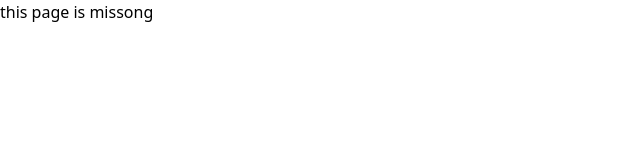
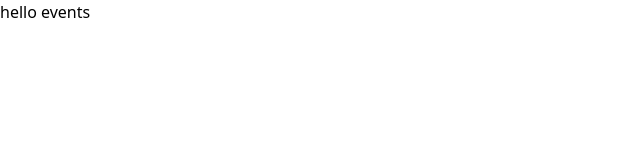
Before and after one commit to tolu-c/special-octo-sniffle, a Next.js app in the folder my-project/: page /events in a window 1280 px wide. Before the commit this address had no page. Shown: the top 160 px of the page, without its empty margins (0-640 px from the left). Built offline with nearby package versions, Linux system fonts and the light colour scheme.

Commit message:
added events page

```diff
--- /dev/null
+++ b/my-project/pages/events/index.js
@@ -0,0 +1,5 @@
+export default function EventsPage() {
+  return (
+    <div>hello events</div>
+  )
+}
```
